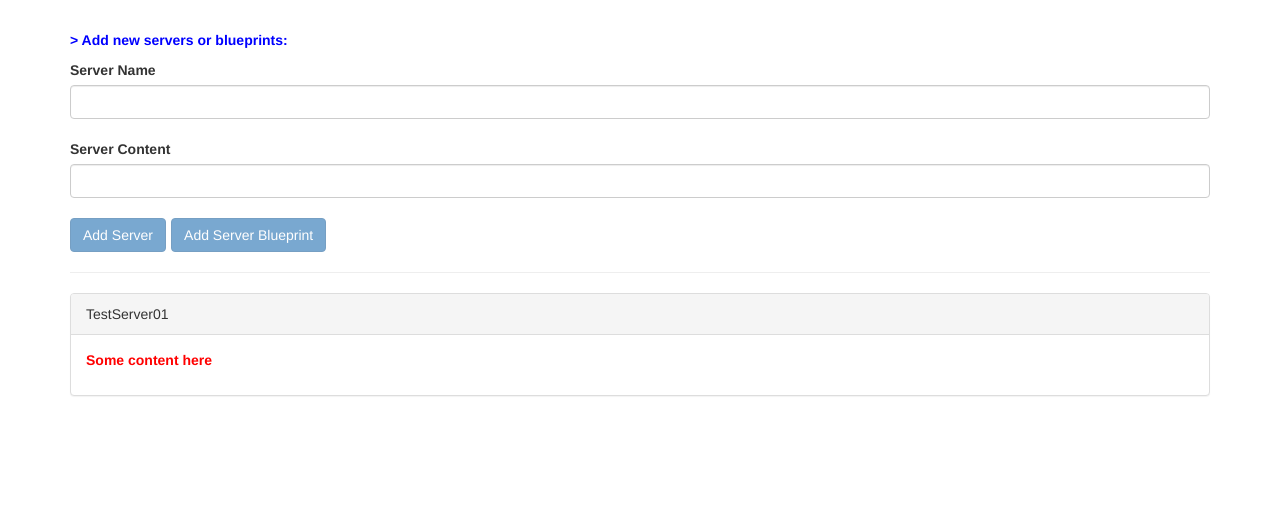
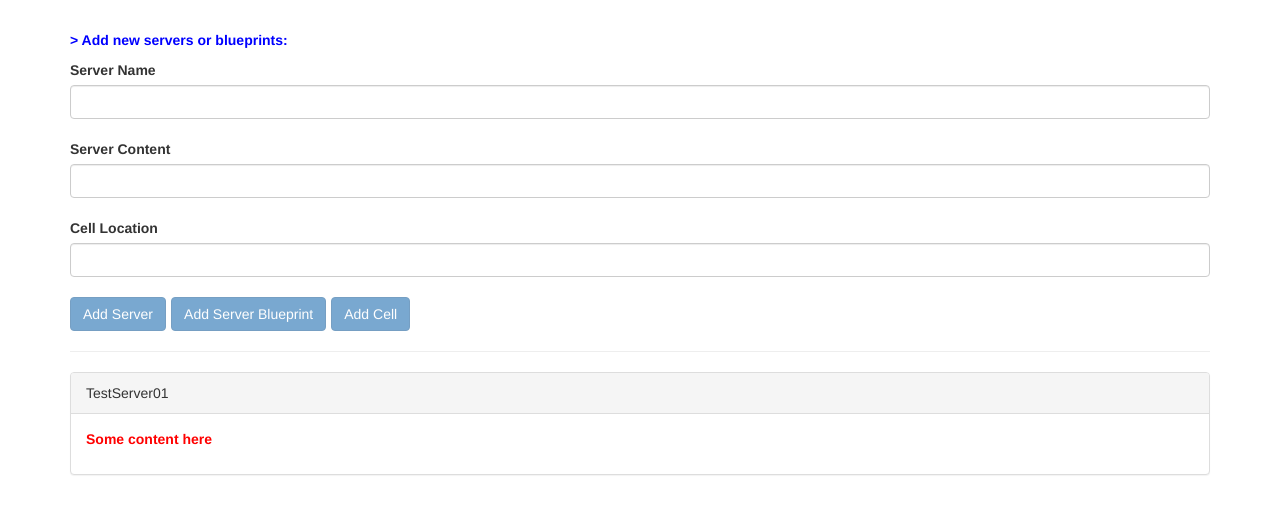
Before and after one commit to ronhemmers/databinding-example, an Angular app: page / in a window 1280 px wide. Shown: the top 514 px of the page. Built offline with nearby package versions, Linux system fonts and the light colour scheme.

Commit message:
Adds a reference to cell location to the cockpit component'

```diff
--- a/src/app/app.component.html
+++ b/src/app/app.component.html
@@ -1,8 +1,10 @@
 <div class="container">
   <app-cockpit
     (serverCreated)="onServerAdded($event)"
-    (bpCreatedAlias)="onBlueprintAdded($event)"></app-cockpit>
-  <hr>
+    (bpCreatedAlias)="onBlueprintAdded($event)"
+    (cellLocationCreated)="onAddCellLocation($event)"></app-cockpit>
+
+    <hr>
   <div class="row">
     <div class="col-xs-12">
       <app-server-element
--- a/src/app/app.component.ts
+++ b/src/app/app.component.ts
@@ -25,4 +25,13 @@ export class AppComponent {
       content: blueprintData.serverContent
     });
   }
+
+  onAddCellLocation(serverData: {serverName: string, serverContent: string, cellLocation: string}) {
+    this.serverElements.push({
+      type: 'server',
+      name: serverData.serverName + " - " + serverData.cellLocation,
+      content: serverData.serverContent
+    });
+  }
+
 }
--- a/src/app/cockpit/cockpit.component.html
+++ b/src/app/cockpit/cockpit.component.html
@@ -1,19 +1,41 @@
 <div class="row">
     <div class="col-xs-12">
       <p>> Add new servers or blueprints:</p>
+
       <label>Server Name</label>
+
+      <!-- Uses 2-way binding -->
       <input type="text" class="form-control" [(ngModel)]="newServerName">
+
       <br>
+
+      <!-- Uses 2-way binding -->
       <label>Server Content</label>
       <input type="text" class="form-control" [(ngModel)]="newServerContent">
       <br>
 
+      <!-- Uses location reference -->
+      <label>Cell Location</label>
+      <input type="text" class="form-control" #locationNameInput>
+
+      <br>
+
       <button
         class="btn btn-primary" (click)="onAddServer()"
-        [disabled]="newServerName === '' || newServerContent === ''">Add Server</button>
+        [disabled]="newServerName === '' || newServerContent === ''">Add Server
+      </button>
 
       <button
         class="btn btn-primary" (click)="onAddBlueprint()"
-        [disabled]="newServerName === '' || newServerContent === ''">Add Server Blueprint</button>
+        [disabled]="newServerName === '' || newServerContent === ''">Add Server Blueprint
+      </button>
+
+      <!-- An approach that uses a local reference to the input element, instead of 2-way binding -->
+      <!-- but then we lose the dynamic binding that allows the button the enable/disable -->
+      <button
+        class="btn btn-primary" (click)="onAddCellLocation(locationNameInput)"
+        [disabled]="newServerName === '' || newServerContent === ''">Add Cell
+      </button>
+
     </div>
   </div>
--- a/src/app/cockpit/cockpit.component.ts
+++ b/src/app/cockpit/cockpit.component.ts
@@ -1,4 +1,4 @@
-import { Component, OnInit, EventEmitter, Output } from '@angular/core';
+import { Component, OnInit, EventEmitter, Output, ViewChild, ElementRef } from '@angular/core';
 
 @Component({
   selector: 'app-cockpit',
@@ -8,6 +8,10 @@ import { Component, OnInit, EventEmitter, Output } from '@angular/core';
 export class CockpitComponent implements OnInit {
   @Output() serverCreated = new EventEmitter<{serverName: string, serverContent: string}>();
   @Output('bpCreatedAlias') blueprintCreated = new EventEmitter<{serverName: string, serverContent: string}>();
+  @Output() cellLocationCreated = new EventEmitter<{serverName: string, serverContent: string, cellLocation: string}>();
+
+  @ViewChild('serverContentInput', {static: true})
+  serverContentInput: ElementRef
 
   newServerName = '';
   newServerContent = '';
@@ -29,4 +33,16 @@ export class CockpitComponent implements OnInit {
       serverContent: this.newServerContent
     });
   }
+
+  onAddCellLocation(locationNameInput: HTMLInputElement) {
+    console.log(locationNameInput);
+    console.log(locationNameInput.value);
+
+    this.cellLocationCreated.emit({
+      serverName: this.newServerName,
+      serverContent: this.newServerContent,
+      cellLocation: locationNameInput.value
+    });
+  }
+
 }
```
